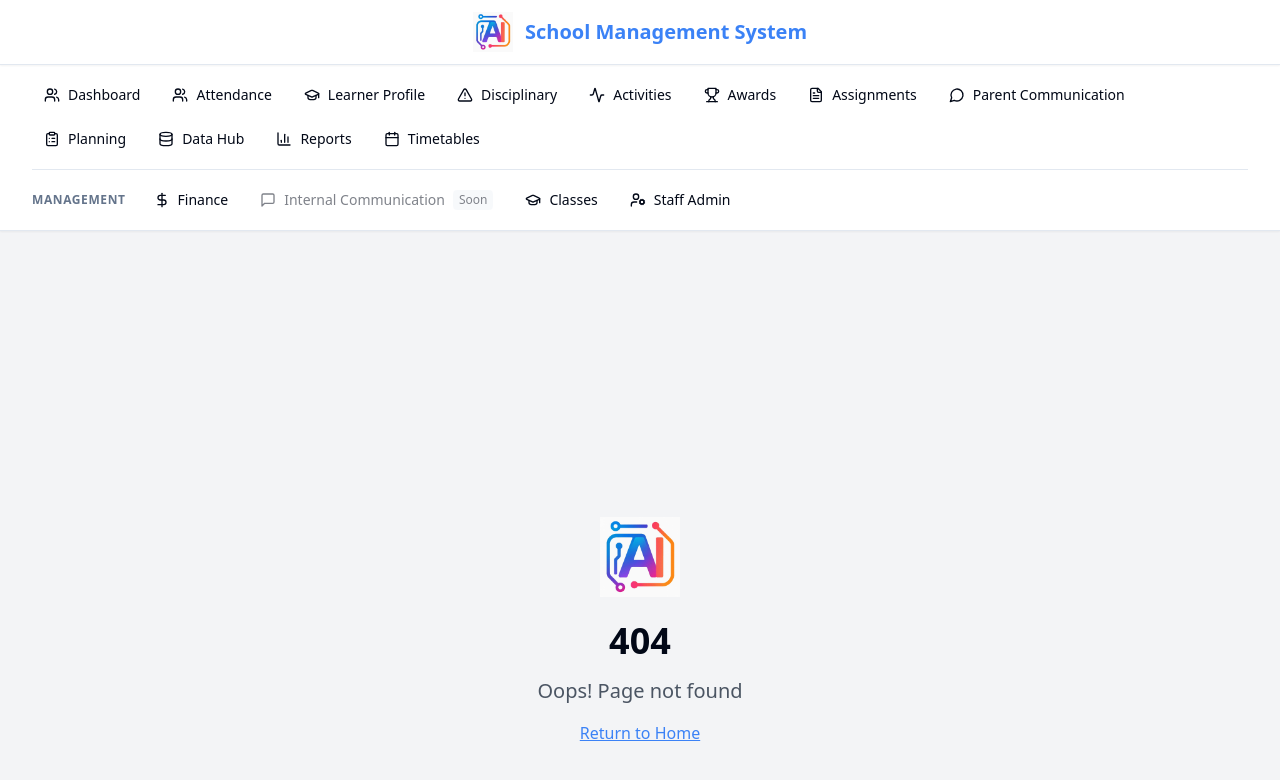
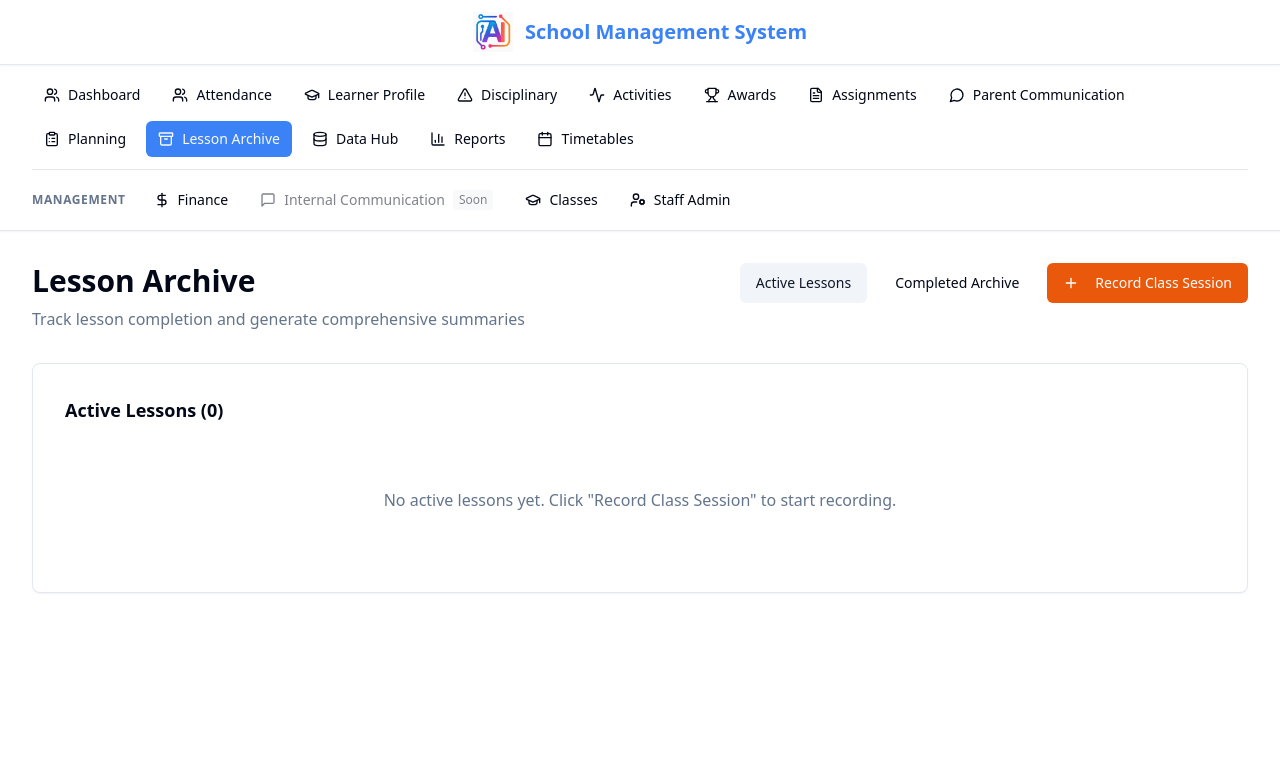
Before and after one commit to Ailaikit-maker/class-roll-buddy, a React (Vite) app: page /lesson-archive in a window 1280 px wide. Shown: the top 780 px of the page. Built offline with nearby package versions, Linux system fonts and the light colour scheme.

Commit message:
Add Lesson Archive tab

```diff
--- a/src/App.tsx
+++ b/src/App.tsx
@@ -19,6 +19,7 @@ import Disciplinary from "./pages/Disciplinary";
 import ParentCommunication from "./pages/ParentCommunication";
 import Reports from "./pages/Reports";
 import Planning from "./pages/Planning";
+import LessonArchive from "./pages/LessonArchive";
 import NotFound from "./pages/NotFound";
 
 const queryClient = new QueryClient();
@@ -41,6 +42,7 @@ const App = () => (
             <Route path="/data-hub" element={<DataHub />} />
             <Route path="/reports" element={<Reports />} />
             <Route path="/planning" element={<Planning />} />
+            <Route path="/lesson-archive" element={<LessonArchive />} />
             <Route path="/timetables" element={<Timetables />} />
             <Route path="/classes" element={<Classes />} />
           <Route path="/staff-admin" element={<StaffAdmin />} />
--- a/src/components/Layout.tsx
+++ b/src/components/Layout.tsx
@@ -18,6 +18,7 @@ import {
   Database,
   BarChart3,
   MessageSquare,
+  Archive,
 } from "lucide-react";
 
 interface LayoutProps {
@@ -38,6 +39,7 @@ const Layout = ({ children }: LayoutProps) => {
     { id: "assignments", title: "Assignments", icon: FileText, path: "/assignments", available: true },
     { id: "parent-communication", title: "Parent Communication", icon: MessageCircle, path: "/parent-communication", available: true },
     { id: "planning", title: "Planning", icon: ClipboardList, path: "/planning", available: true },
+    { id: "lesson-archive", title: "Lesson Archive", icon: Archive, path: "/lesson-archive", available: true },
     { id: "data-hub", title: "Data Hub", icon: Database, path: "/data-hub", available: true },
     { id: "reports", title: "Reports", icon: BarChart3, path: "/reports", available: true },
     { id: "timetables", title: "Timetables", icon: Calendar, path: "/timetables", available: true },
--- /dev/null
+++ b/src/pages/LessonArchive.tsx
@@ -0,0 +1,65 @@
+import { useState } from "react";
+import { Button } from "@/components/ui/button";
+import { Card } from "@/components/ui/card";
+import { Plus } from "lucide-react";
+
+const LessonArchive = () => {
+  const [activeTab, setActiveTab] = useState<"active" | "completed">("active");
+
+  return (
+    <div className="min-h-screen bg-background">
+      <div className="max-w-7xl mx-auto px-4 sm:px-6 lg:px-8 py-8">
+        {/* Header */}
+        <div className="flex items-start justify-between mb-8">
+          <div>
+            <h1 className="text-3xl font-bold text-foreground mb-2">Lesson Archive</h1>
+            <p className="text-muted-foreground">
+              Track lesson completion and generate comprehensive summaries
+            </p>
+          </div>
+          <div className="flex items-center gap-3">
+            <Button
+              variant={activeTab === "active" ? "secondary" : "ghost"}
+              onClick={() => setActiveTab("active")}
+              className="text-sm"
+            >
+              Active Lessons
+            </Button>
+            <Button
+              variant={activeTab === "completed" ? "secondary" : "ghost"}
+              onClick={() => setActiveTab("completed")}
+              className="text-sm"
+            >
+              Completed Archive
+            </Button>
+            <Button className="bg-orange-600 hover:bg-orange-700 text-white">
+              <Plus className="h-4 w-4 mr-2" />
+              Record Class Session
+            </Button>
+          </div>
+        </div>
+
+        {/* Content Area */}
+        <Card className="p-8">
+          {activeTab === "active" ? (
+            <div>
+              <h2 className="text-lg font-semibold mb-4">Active Lessons (0)</h2>
+              <div className="text-center py-12 text-muted-foreground">
+                No active lessons yet. Click "Record Class Session" to start recording.
+              </div>
+            </div>
+          ) : (
+            <div>
+              <h2 className="text-lg font-semibold mb-4">Completed Archive (0)</h2>
+              <div className="text-center py-12 text-muted-foreground">
+                No completed lessons yet.
+              </div>
+            </div>
+          )}
+        </Card>
+      </div>
+    </div>
+  );
+};
+
+export default LessonArchive;
```
